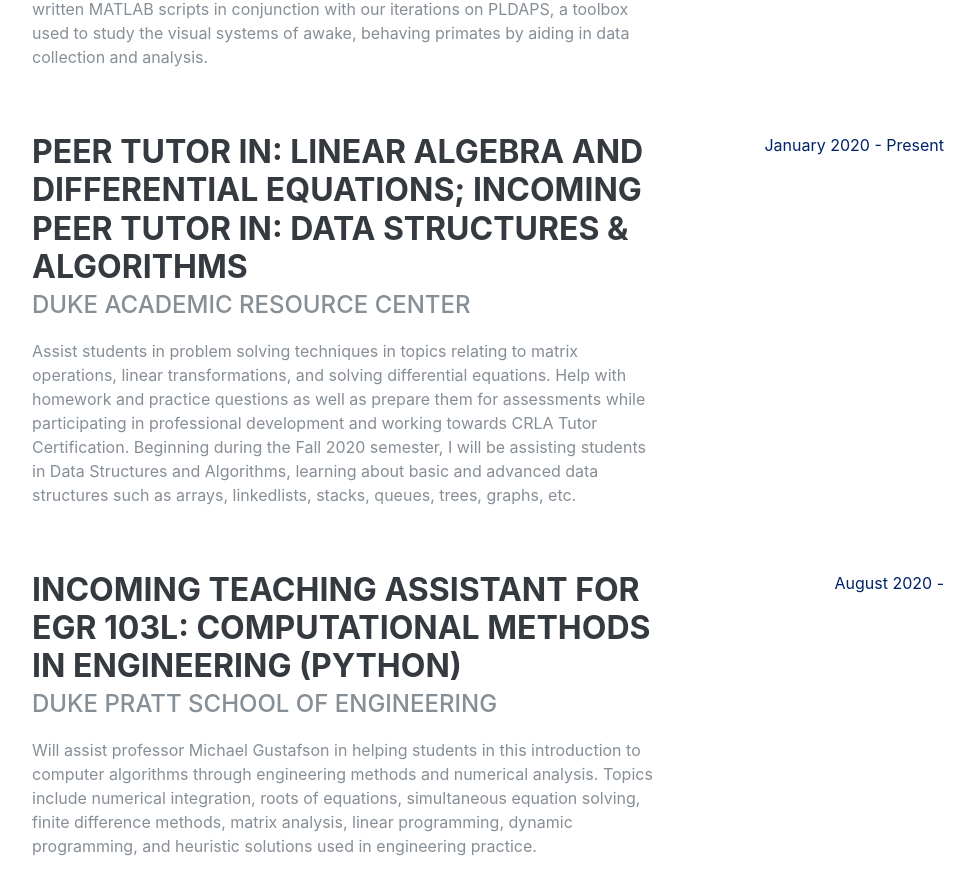
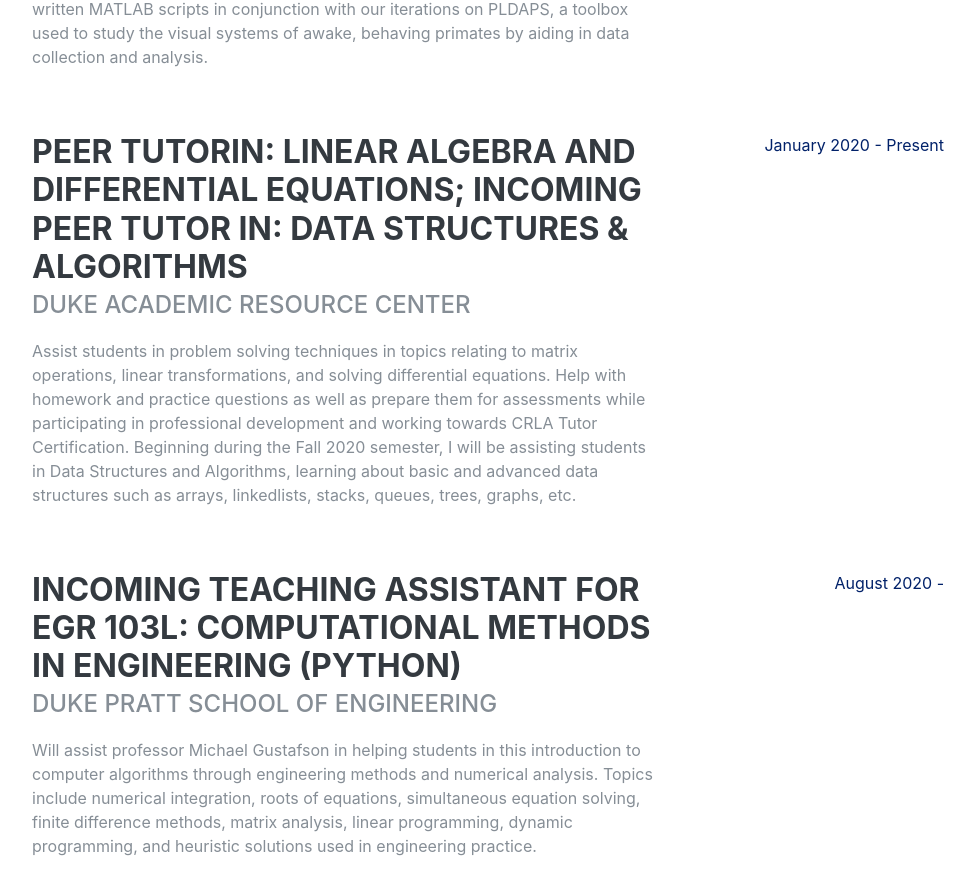
Before and after one commit to calebgetahun/portfolio-app, a React (Create React App) app: page / in a window 1280 px wide. Shown: the part 2253-3148 px from the top of the page, without its empty margins (288-1263 px from the left). Built offline with nearby package versions, Linux system fonts and the light colour scheme; a web font is replaced by a local one.

Commit message:
checking autodeployment

```diff
--- a/src/App.js
+++ b/src/App.js
@@ -19,8 +19,7 @@
       education : profileData.education,
       skills : profileData.skills,
       interests : profileData.interests,
-      projects : profileData.projects,
-      extracurriculars: profileData.extracurriculars
+      projects : profileData.projects
     };
 
     ReactGA.initialize('UA-158818625-1');
--- a/src/Components/Education.js
+++ b/src/Components/Education.js
@@ -5,7 +5,6 @@
     super(props);
 
     this.education = props.education;
-    this.extracurriculars = props.extracurriculars;
   }
 
   render() {
@@ -33,16 +32,6 @@
           <div className="subheading mb-3">{"Duke Cubing Club, Vice President of Education and Organization"}</div>
           <div className="subheading mb-3">{"National Society of Black Engineers (NSBE), Member"}</div>
           <div className="subheading mb-3">{"The Chanticleer: Duke’s Yearbook, Photographer"}</div>
-          {/* {
-            this.extracurriculars.map((data, index) => (
-              <div key={index} className="resume-item d-flex flex-column flex-md-row justify-content-between mb-5">
-                <div className="resume-content">
-                  <h3 className="mb-0">{data.clubwithpos}</h3>
-                  <p>{data.aboutclub}</p>
-                </div>
-              </div>
-            ))
-          }       */}
         </div>
       </section>
     );
--- a/src/profileData.json
+++ b/src/profileData.json
@@ -24,7 +24,7 @@
 			"toDate": "Present"
 		},
 		{
-			"position": "Peer Tutor in: Linear Algebra and Differential Equations; Incoming Peer Tutor in: Data Structures & Algorithms",
+			"position": "Peer Tutorin: Linear Algebra and Differential Equations; Incoming Peer Tutor in: Data Structures & Algorithms",
 			"organization": "Duke Academic Resource Center",
 			"aboutWork": "Assist students in problem solving techniques in topics relating to matrix operations, linear transformations, and solving differential equations. Help with homework and practice questions as well as prepare them for assessments while participating in professional development and working towards CRLA Tutor Certification. Beginning during the Fall 2020 semester, I will be assisting students in Data Structures and Algorithms, learning about basic and advanced data structures such as arrays, linkedlists, stacks, queues, trees, graphs, etc.",
 			"fromDate": "January 2020",
```
